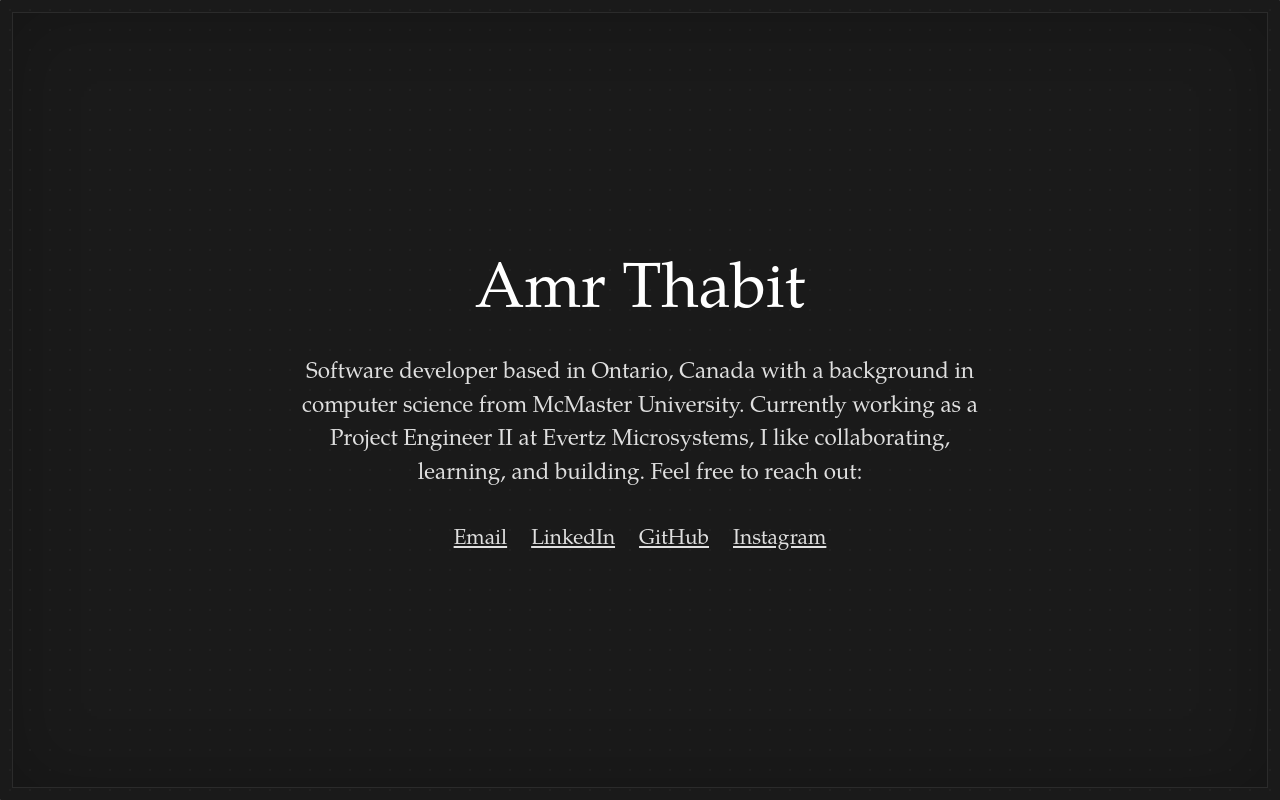
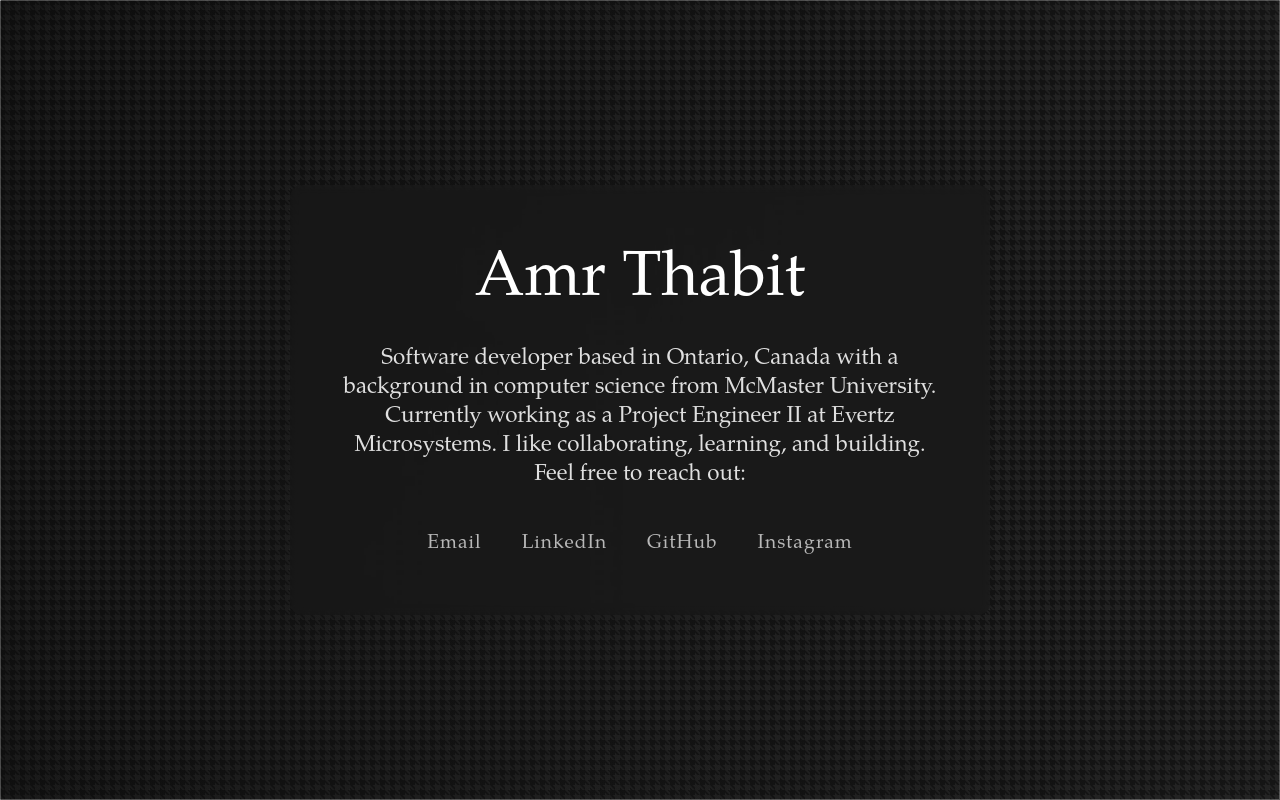
Before and after one commit to amrthabit/amrthabit.com, a SvelteKit app: page / in a window 1280 px wide. Built offline with nearby package versions, Linux system fonts and the light colour scheme; a web font is replaced by a local one.

Commit message:
fix background

```diff
--- a/src/routes/+layout.svelte
+++ b/src/routes/+layout.svelte
@@ -2,6 +2,12 @@
   import './styles.scss';
 </script>
 
+<div class="background-wrapper">
+  <div class="houndstooth-pattern"></div>
+  <div class="border-container"></div>
+  <div class="corner-accents"></div>
+</div>
+
 <main>
   <slot />
 </main>
--- a/src/routes/+page.svelte
+++ b/src/routes/+page.svelte
@@ -17,7 +17,7 @@
     <p>
       Software developer based in Ontario, Canada with a background in computer science
       from McMaster University. Currently working as a Project Engineer II at Evertz
-      Microsystems, I like collaborating, learning, and building. Feel free to reach out:
+      Microsystems. I like collaborating, learning, and building. Feel free to reach out:
     </p>
 
     <div class="social">
--- a/src/routes/styles.scss
+++ b/src/routes/styles.scss
@@ -19,49 +19,89 @@
   font-family: "TeX Gyre Pagella", Palatino, "Palatino Linotype", "Book Antiqua",
     serif;
   position: relative;
-  /* Subtle background pattern */
-  background-image: radial-gradient(rgba(255, 255, 255, 0.03) 1px, transparent 1px);
-  background-size: 20px 20px;
+  /* Layered background effects */
+  background:
+    radial-gradient(rgba(255, 255, 255, 0.03) 1px, transparent 1px),
+    linear-gradient(to right, rgba(25, 25, 25, 1) 0%, rgba(35, 35, 35, 1) 100%),
+    radial-gradient(circle at top left, rgba(60, 60, 60, 0.1) 0%, transparent 60%);
+  background-size:
+    20px 20px,
+    100% 100%,
+    100% 100%;
+  background-blend-mode: normal, normal, screen;
+  overflow-x: hidden;
+}
+
+/* Background wrapper and patterns */
+.background-wrapper {
+  position: fixed;
+  top: 0;
+  left: 0;
+  right: 0;
+  bottom: 0;
+  z-index: 0;
+  pointer-events: none;
+}
+
+/* Houndstooth pattern */
+.houndstooth-pattern {
+  position: absolute;
+  top: 0;
+  left: 0;
+  width: 100%;
+  height: 100%;
+  background-image: url('/Houndstooth_SVG.svg');
+  background-size: 10px 10px;
+  background-repeat: repeat;
+  opacity: 0.4;
+  z-index: 1;
 }
 
 /* Elegant border */
-.page-container::before {
-  content: '';
-  position: fixed;
-  top: 12px;
-  right: 12px;
-  bottom: 12px;
-  left: 12px;
-  border: 1px solid rgba(255, 255, 255, 0.08);
-  box-shadow: inset 0 0 70px rgba(0, 0, 0, 0.2);
-  pointer-events: none;
-  z-index: 100;
-}
-
-/* Elegant corner accents */
-.page-container::after {
-  content: '';
-  position: fixed;
+.border-container {
+  position: absolute;
   top: 0;
   right: 0;
   bottom: 0;
   left: 0;
-  pointer-events: none;
-  z-index: 101;
+  border: 1px solid rgba(255, 255, 255, 0.25);
+  z-index: 2;
+}
+
+/* Elegant corner accents */
+.corner-accents {
+  position: absolute;
+  top: 0;
+  right: 0;
+  bottom: 0;
+  left: 0;
+  z-index: 3;
   background-image:
-    linear-gradient(to right, rgba(255, 255, 255, 0.1) 1px, transparent 1px),
-    linear-gradient(to right, rgba(255, 255, 255, 0.1) 1px, transparent 1px),
-    linear-gradient(to bottom, rgba(255, 255, 255, 0.1) 1px, transparent 1px),
-    linear-gradient(to bottom, rgba(255, 255, 255, 0.1) 1px, transparent 1px);
+    linear-gradient(to right, rgba(255, 255, 255, 0.3) 1px, transparent 1px),
+    linear-gradient(to right, rgba(255, 255, 255, 0.3) 1px, transparent 1px),
+    linear-gradient(to bottom, rgba(255, 255, 255, 0.3) 1px, transparent 1px),
+    linear-gradient(to bottom, rgba(255, 255, 255, 0.3) 1px, transparent 1px);
   background-size:
-    40px 1px,
-    40px 1px,
-    1px 40px,
-    1px 40px;
+    180px 1px,
+    180px 1px,
+    1px 180px,
+    1px 180px;
   background-position:
     0 0, 0 100%,
     0 0, 100% 0;
   background-repeat: no-repeat;
+}
+
+/* Page container setup */
+.page-container {
+  position: relative;
+}
+
+.page-container::before,
+.page-container::after {
+  content: '';
+  position: absolute;
+  pointer-events: none;
 }
 
 a {
@@ -75,11 +115,13 @@
   font-weight: 500;
   color: #ffffff;
   margin-bottom: 1rem;
+  position: relative;
 }
 
 p {
   font-size: 1.4rem;
   margin-bottom: 1.5rem;
+  line-height: 1.3;
 }
 
 /* Layout */
@@ -90,6 +132,11 @@
   padding: 0 1.5rem;
 }
 
+main {
+  z-index: 10;
+  position: relative;
+}
+
 /* Page layout */
 .page-container {
   min-height: 100vh;
@@ -97,29 +144,67 @@
   justify-content: center;
   align-items: center;
   padding: 1rem;
+  position: relative;
+  z-index: 5;
+}
+
+/* Background light effect */
+.page-container::before {
+  content: '';
+  position: fixed;
+  top: 0;
+  left: 0;
+  width: 100%;
+  height: 100%;
+  background: radial-gradient(circle at 30% 70%, rgba(60, 60, 60, 0.05) 0%, transparent 70%);
+  z-index: -1;
+  pointer-events: none;
+  animation: subtle-shift 30s ease-in-out infinite alternate;
+}
+
+@keyframes subtle-shift {
+  0% {
+    background-position: 0% 0%;
+  }
+  100% {
+    background-position: 100% 100%;
+  }
 }
 
 .main-content {
   max-width: 700px;
   width: 100%;
   text-align: center;
+  position: relative;
+  padding: 3rem;
+  border-radius: 12px;
+  z-index: 5;
+  backdrop-filter: blur(5px);
+  background: rgba(26, 26, 26, 0.4);
 }
 
 /* Social links */
 .social {
   display: flex;
   justify-content: center;
-  gap: 1.5rem;
+  gap: 2.5rem;
   margin-top: 2rem;
-  font-size: 1.3rem;
-  text-decoration: underline;
+  font-size: 1.2rem;
+  position: relative;
 }
 
 .social-link {
-  transition: opacity 0.2s ease;
+  position: relative;
+  padding: 0.5rem 0;
+  transition: all 0.3s ease;
+  text-decoration: none;
+  letter-spacing: 1px;
+  opacity: 0.8;
 
   &:hover {
-    opacity: 0.7;
+    color: rgba(255, 255, 255, 1);
+    opacity: 1;
+    text-shadow: 0 0 8px rgba(255, 255, 255, 0.3);
   }
 }
 
```
Also changed, not shown: static/Houndstooth_SVG.svg (added).
